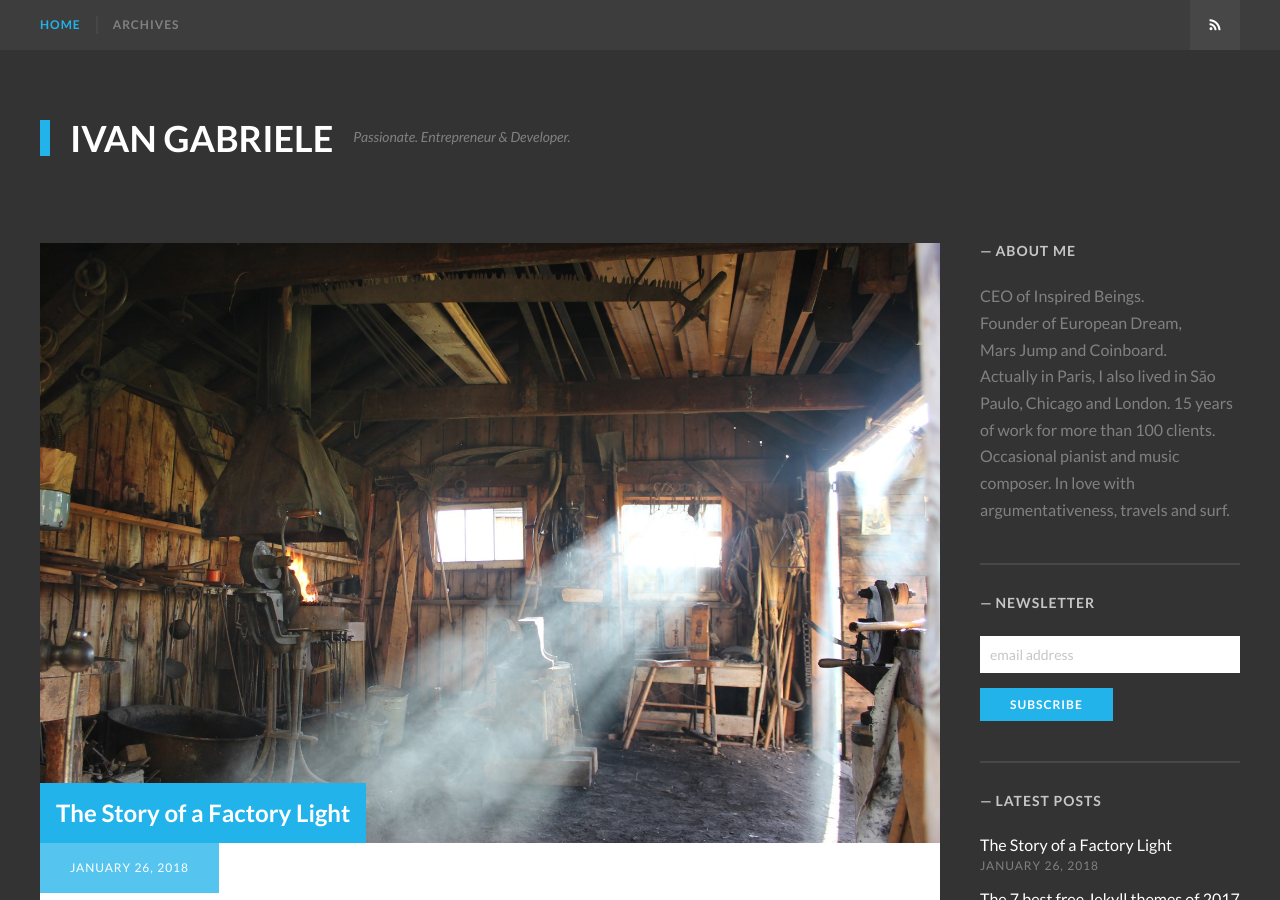
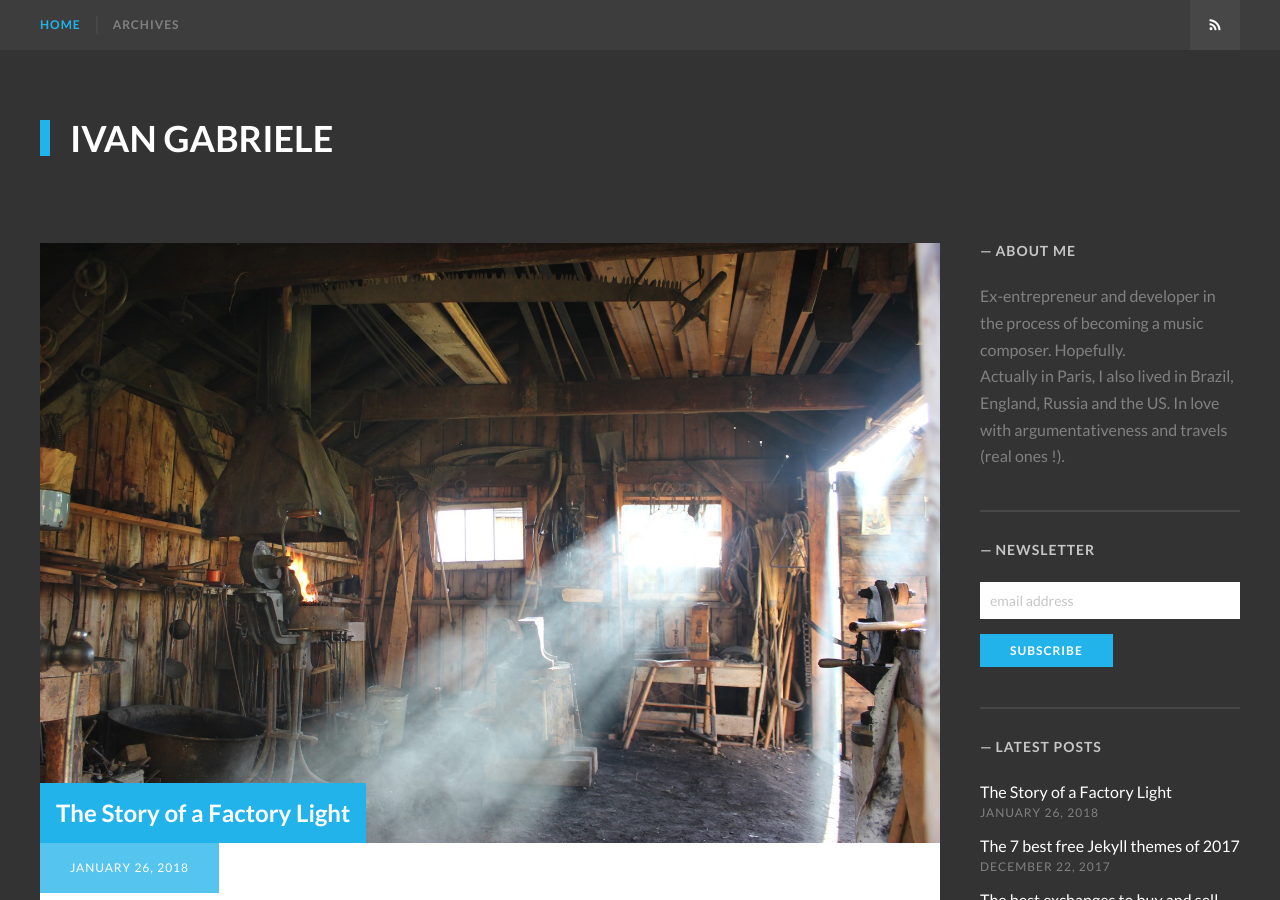
Before and after one commit to ivangabriele/blog, a Jekyll site: the page built from index.html, in a window 1280 px wide and 900 px high. Built offline with Jekyll 4.4.1, drawn with Linux system fonts in a browser that asks for light colours; some web fonts are replaced; the list of posts is cut into pages by our own code.

Commit message:
_config: update descriptions

```diff
--- a/_config.yml
+++ b/_config.yml
@@ -9,10 +9,10 @@
 title: "Ivan Gabriele"
 
 # A description of your site for social meta tag, search engines, and feed.xml
-description: "Passionate. Entrepreneur & Developer. Here are some extracts of the raw trepidations from my unravelled mind. You have been warned !"
+description: "French Music composer. Here are some extracts of the raw trepidations from my unravelled mind."
 
 # Tagline near the site title
-tagline: "Passionate. Entrepreneur & Developer."
+tagline: ""
 
 # The subpath of your site, e.g. /blog, for generating urls
 baseurl:
@@ -39,7 +39,7 @@
 
 # Author information - author info at the bottom of the post
 author_name: "Ivan Gabriele"
-author_bio: "CEO of Inspired Beings.<br>Founder of European Dream,<br>Mars Jump and Coinboard.<br>Actually in Paris, I also lived in São Paulo, Chicago and London. 15 years of work for more than 100 clients.<br>Occasional pianist and music composer. In love with argumentativeness, travels and surf."
+author_bio: "Ex-entrepreneur and developer in the process of becoming a music composer. Hopefully.<br>Actually in Paris, I also lived in Brazil, England, Russia and the US. In love with argumentativeness and travels (real ones !)."
 author_url:  "http://www.ivangabriele.com"
 author_location: "Paris, France"
 author_image: /images/ivan-gabriele.png
```
